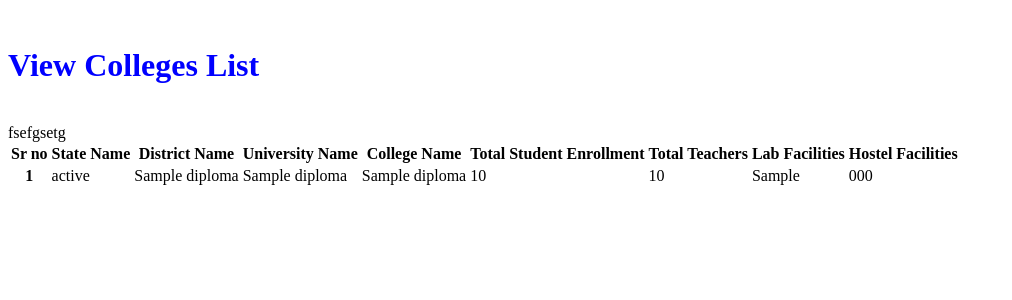
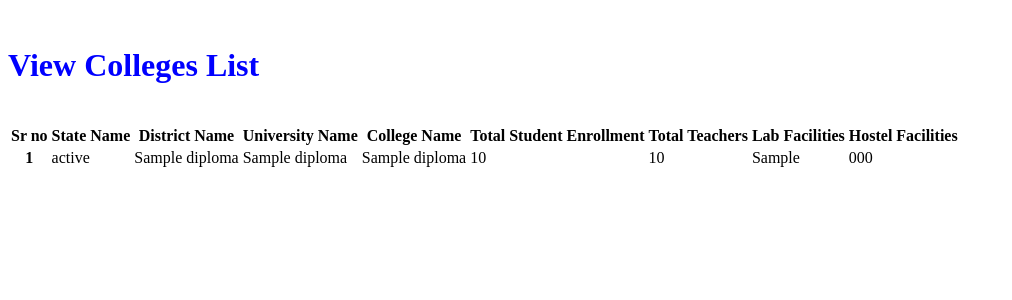
Before and after one commit to DedSecdotbat/RankByte-AI-tool, a Django app: page /view_college_list/ in a window 1280 px wide. Shown: the top 300 px of the page, without its empty margins (0-1012 px from the left). Run offline with Django 3.2, Linux system fonts and the light colour scheme; tables that the repository leaves empty hold one stand-in row (values such as "Sample post"); parts of the project's set-up code (start-up, migrations or seed data) failed here and were passed over; some libraries are stand-ins or nearby versions.

Commit message:
View Colleges feature

```diff
--- a/templates/admin/viewCollegesList.html
+++ b/templates/admin/viewCollegesList.html
@@ -25,7 +25,7 @@
             <th>Hostel Facilities</th>
         </tr>
         </thead>
-        fsefgsetg
+
         {% for values in college_vo_list %}
             <tbody>
             <tr>
```
